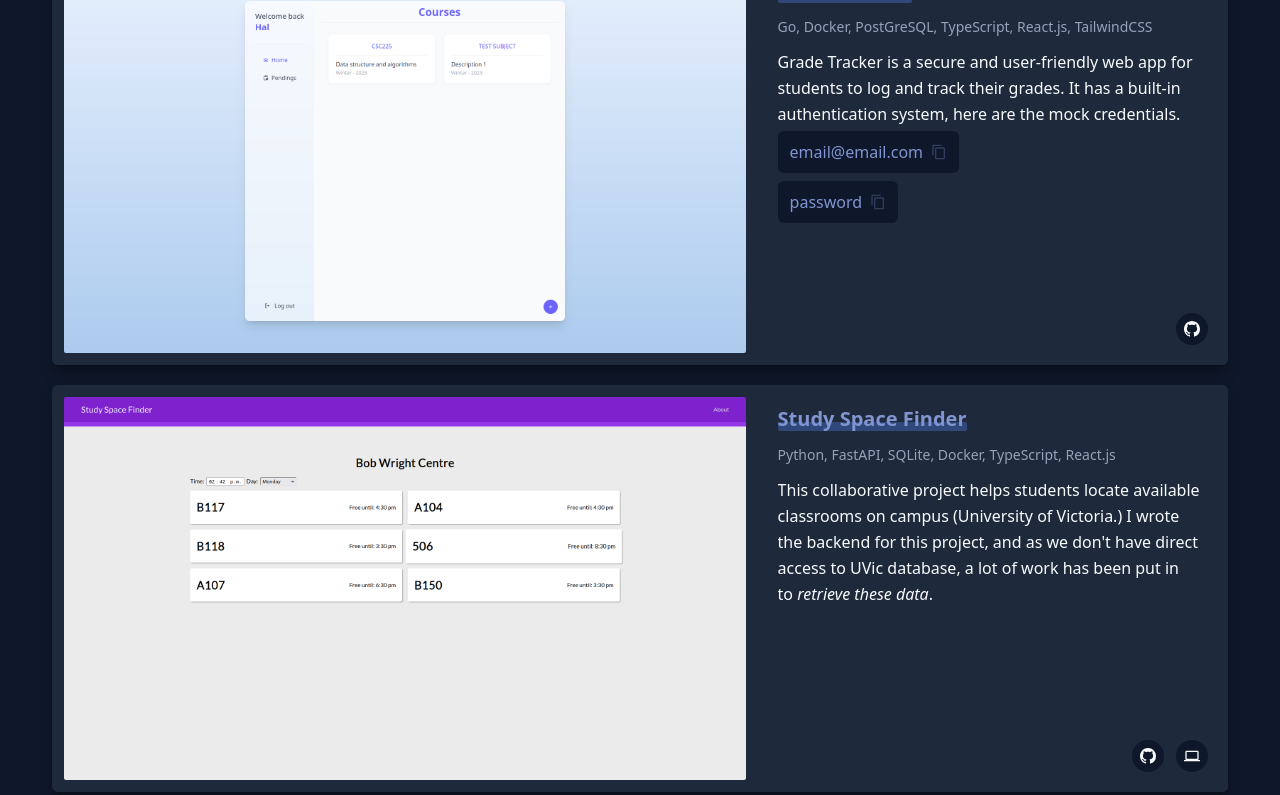
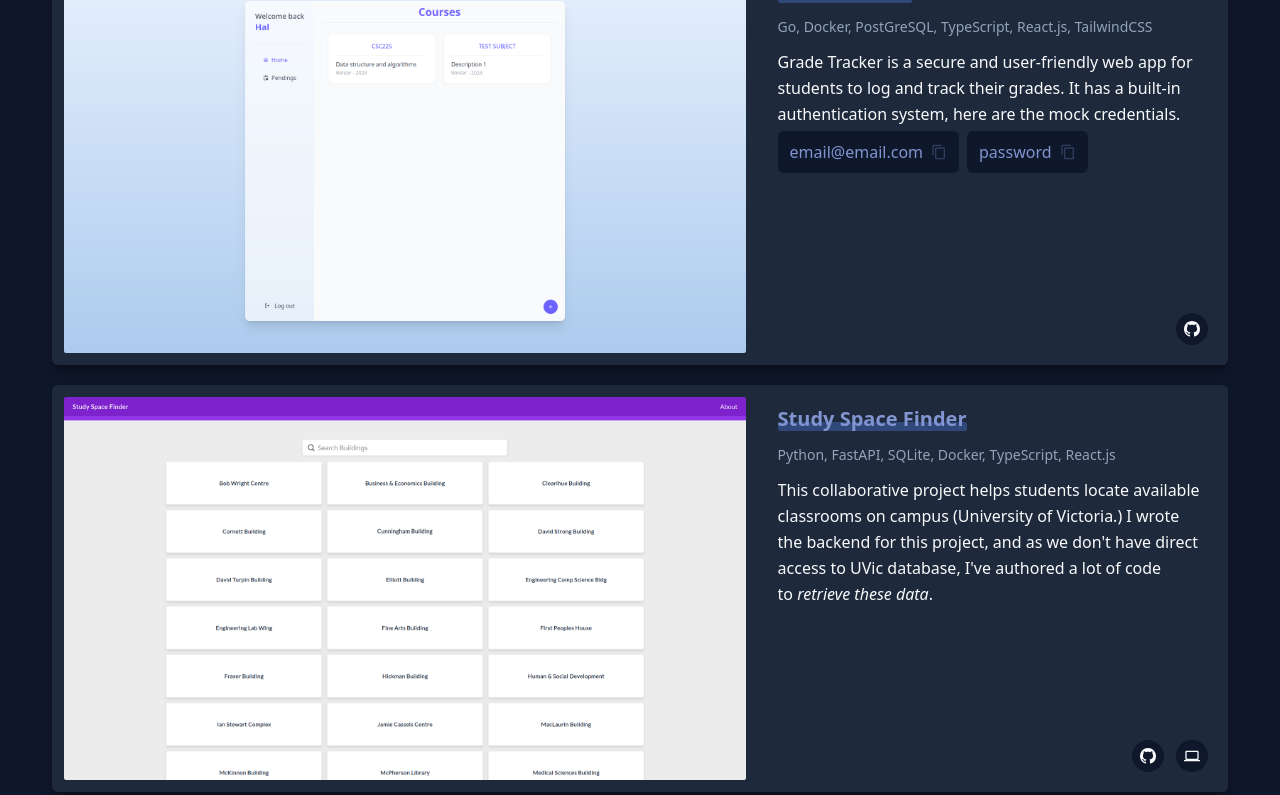
Before and after one commit to hn275/portfolio, a React (Vite) app: page / in a window 1280 px wide. Shown: the part 2045-2840 px from the top of the page. Built offline with nearby package versions, Linux system fonts and the light colour scheme.

Commit message:
fix: content

```diff
--- a/src/App.tsx
+++ b/src/App.tsx
@@ -98,7 +98,7 @@ function App() {
               to log and track their grades. It has a built-in authentication
               system, here are the mock credentials.
             </p>
-            <div className="flex flex-col items-center lg:items-start gap-2 text-brand-50">
+            <div className="flex flex-col lg:flex-row lg:items-center gap-2 text-accent">
               <CopyToClipboard value="email@email.com" className="bg-main" />
               <CopyToClipboard value="password" className="bg-main" />
             </div>
@@ -109,7 +109,7 @@ function App() {
               This collaborative project helps students locate available
               classrooms on campus (University of Victoria.) I wrote the backend
               for this project, and as we don&apos;t have direct access to UVic
-              database, a lot of work has been put in to&nbsp;
+              database, I&apos;ve authored a lot of code to&nbsp;
               <a
                 className="italic hover:underline"
                 href="https://github.com/hn275/StudySpaceFinder/blob/main/db/get_data.py"
--- a/src/components/CopyToClipboard.tsx
+++ b/src/components/CopyToClipboard.tsx
@@ -45,7 +45,7 @@ export function CopyToClipboard({ value, className }: Props) {
             className={cx([
               "absolute -right-4 font-[Roboto]",
               "bg-green-300 py-2 px-3",
-              "rounded-xl text-sm text-slate-900",
+              "rounded-xl text-sm text-accent",
               "origin-center z-50",
               "font-roboto",
             ])}
--- a/src/features/Project/ProjectCard.tsx
+++ b/src/features/Project/ProjectCard.tsx
@@ -31,7 +31,7 @@ export function ProjectCard(props: Props) {
         "grid lg:grid-cols-[60%,1fr] relative",
         "shadow-main",
         "lg:rounded-md overflow-hidden",
-        "h-max min-h-[400px] lg:min-h-max",
+        "h-max min-h-[500px] lg:min-h-max",
         "mx-auto lg:w-[98%] w-full",
         className,
       ])}
--- a/src/features/Project/contents.ts
+++ b/src/features/Project/contents.ts
@@ -40,7 +40,7 @@ export const PROJECTS: ProjectProps = {
     title: "Study Space Finder",
     stacks: ["Python", "FastAPI", "SQLite", "Docker", "TypeScript", "React.js"],
     github: "https://github.com/hn275/StudySpaceFinder",
-    liveSite: "https://study-space-finder.vercel.app/",
+    liveSite: "http://studyspace.vikelabs.ca/",
     imageSrc: StudySpaceFinder,
     fromLeft: true,
   },
```
Also changed, not shown: src/features/Project/assets/ssf.png.
